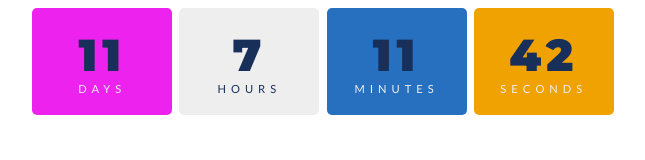
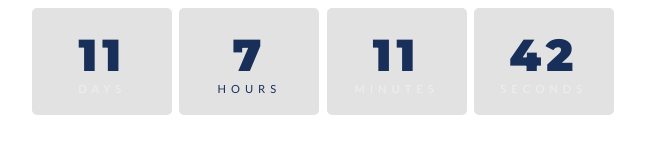
Before and after one commit to anniedex/countdown, a plain HTML site: page index.html in a window 1280 px wide. Shown: the whole page, without its empty margins (317-962 px from the left). Drawn offline with Linux system fonts and the light colour scheme.

Commit message:
Update index.html

```diff
--- a/index.html
+++ b/index.html
@@ -29,20 +29,22 @@ body{
 
 .days {
   #background: #EF2F3C;
-  background: #EE22EE;
+  background: #E2E2E2;
 }
 
 .hours {
-  background: #eeeeee;
+  background: #e2e2e2;
   color: #183059;
 }
 
 .minutes {
-  background: #276FBF;
+  #background: #276FBF;
+    background: #E2e2e2;
 }
 
 .seconds {
-  background: #F0A202;
+  #background: #F0A202;
+    background: #E2e2e2;
 }
 
 .numbers {
```
